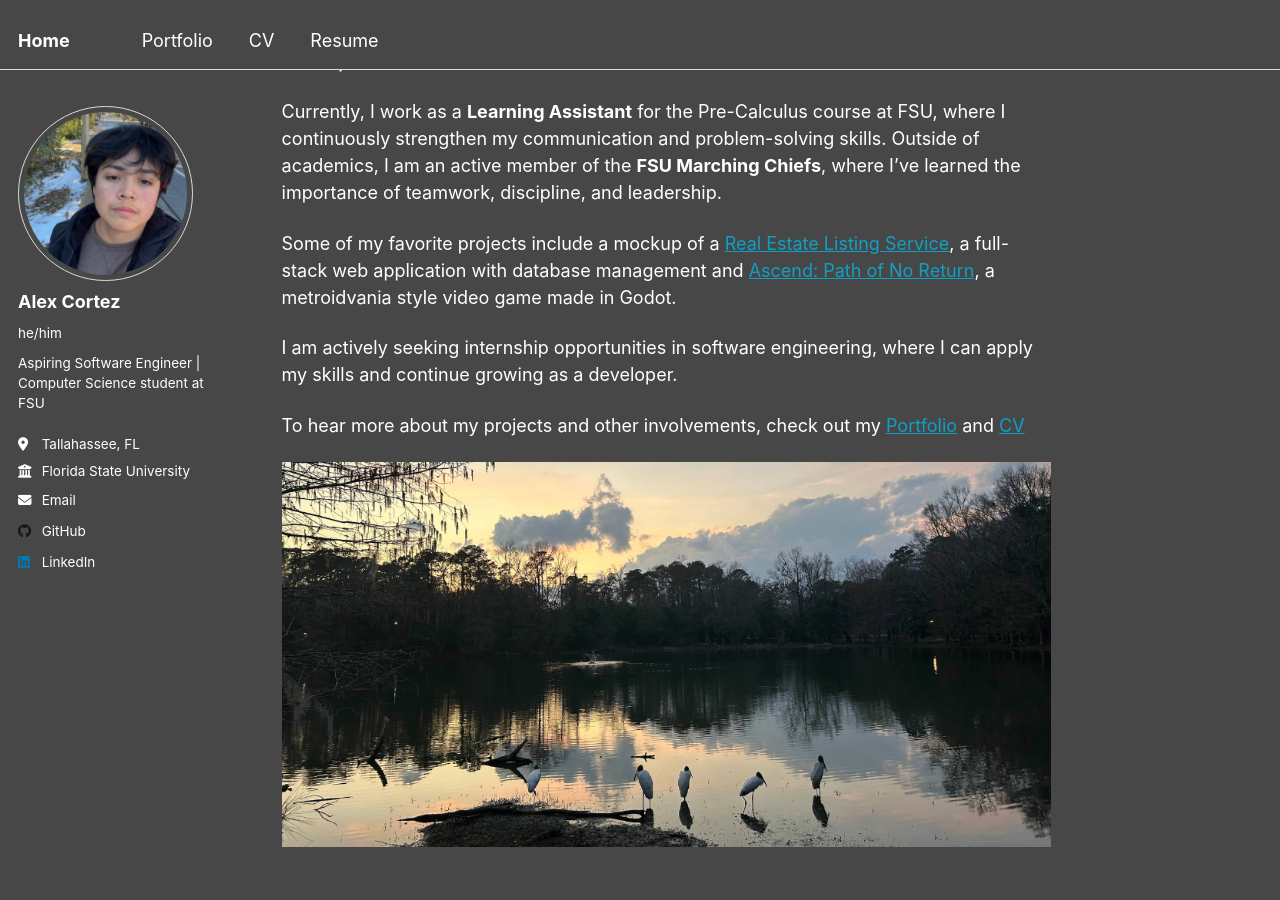
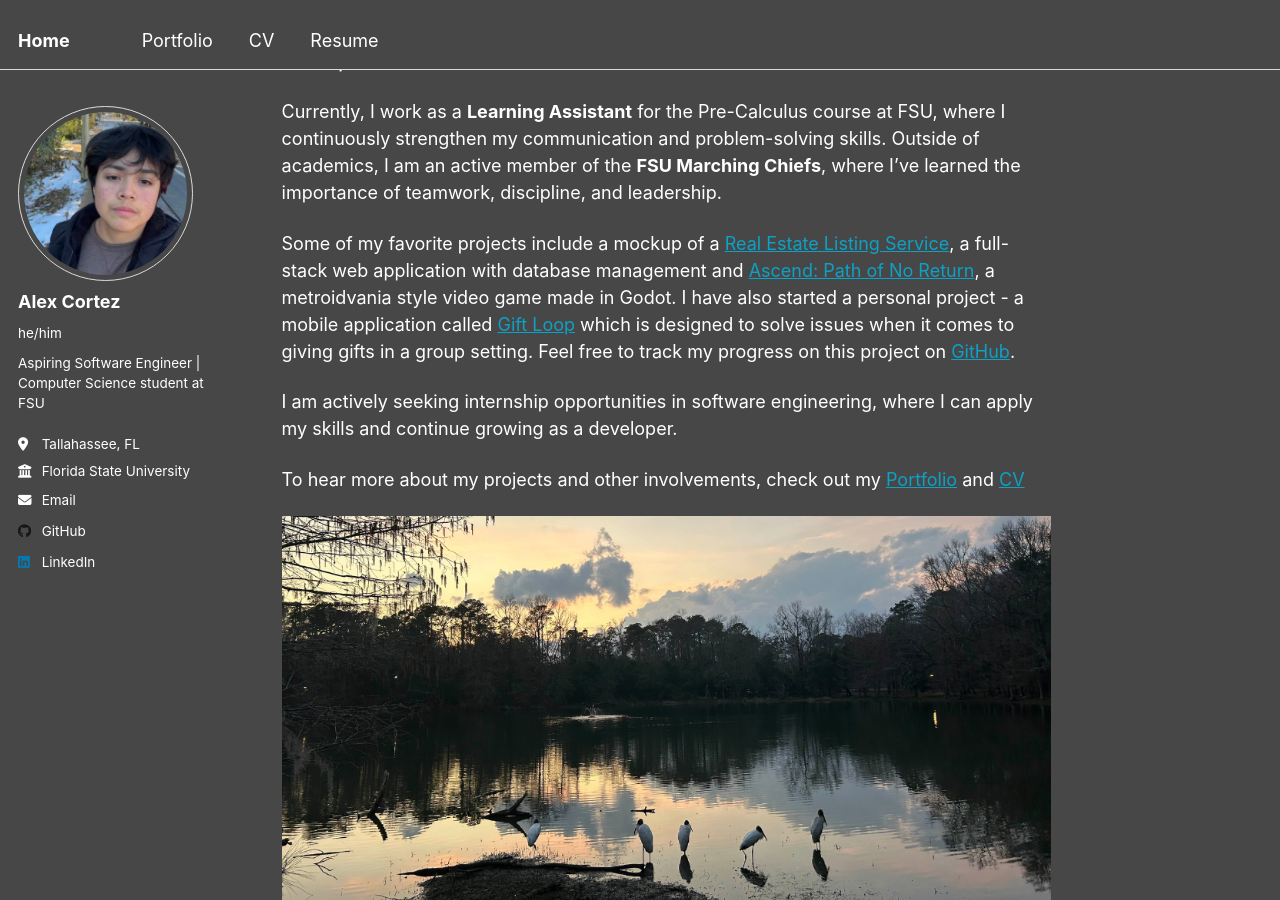
Before and after one commit to acortez1003/acortez1003.github.io, a Jekyll site: the page built from _pages/about.md, in a window 1280 px wide and 900 px high, scrolled down 322 px. Built offline with Jekyll 4.4.1, drawn with Linux system fonts in a browser that asks for light colours.

Commit message:
added project to about me

```diff
--- a/_pages/about.md
+++ b/_pages/about.md
@@ -13,7 +13,7 @@ I am a third year Computer Science student at Florida State University with a st
 
 Currently, I work as a **Learning Assistant** for the Pre-Calculus course at FSU, where I continuously strengthen my communication and problem-solving skills. Outside of academics, I am an active member of the **FSU Marching Chiefs**, where I've learned the importance of teamwork, discipline, and leadership.
 
-Some of my favorite projects include a mockup of a [Real Estate Listing Service](https://acortez1003.github.io/portfolio/portfolio-2/), a full-stack web application with database management and [Ascend: Path of No Return](https://acortez1003.github.io/portfolio/portfolio-1/), a metroidvania style video game made in Godot.
+Some of my favorite projects include a mockup of a [Real Estate Listing Service](https://acortez1003.github.io/portfolio/portfolio-2/), a full-stack web application with database management and [Ascend: Path of No Return](https://acortez1003.github.io/portfolio/portfolio-1/), a metroidvania style video game made in Godot. I have also started a personal project - a mobile application called [Gift Loop](https://acortez1003.github.io/portfolio/portfolio-5) which is designed to solve issues when it comes to giving gifts in a group setting. Feel free to track my progress on this project on [GitHub](https://github.com/acortez1003/GiftLoop).
 
 I am actively seeking internship opportunities in software engineering, where I can apply my skills and continue growing as a developer.
 
```
